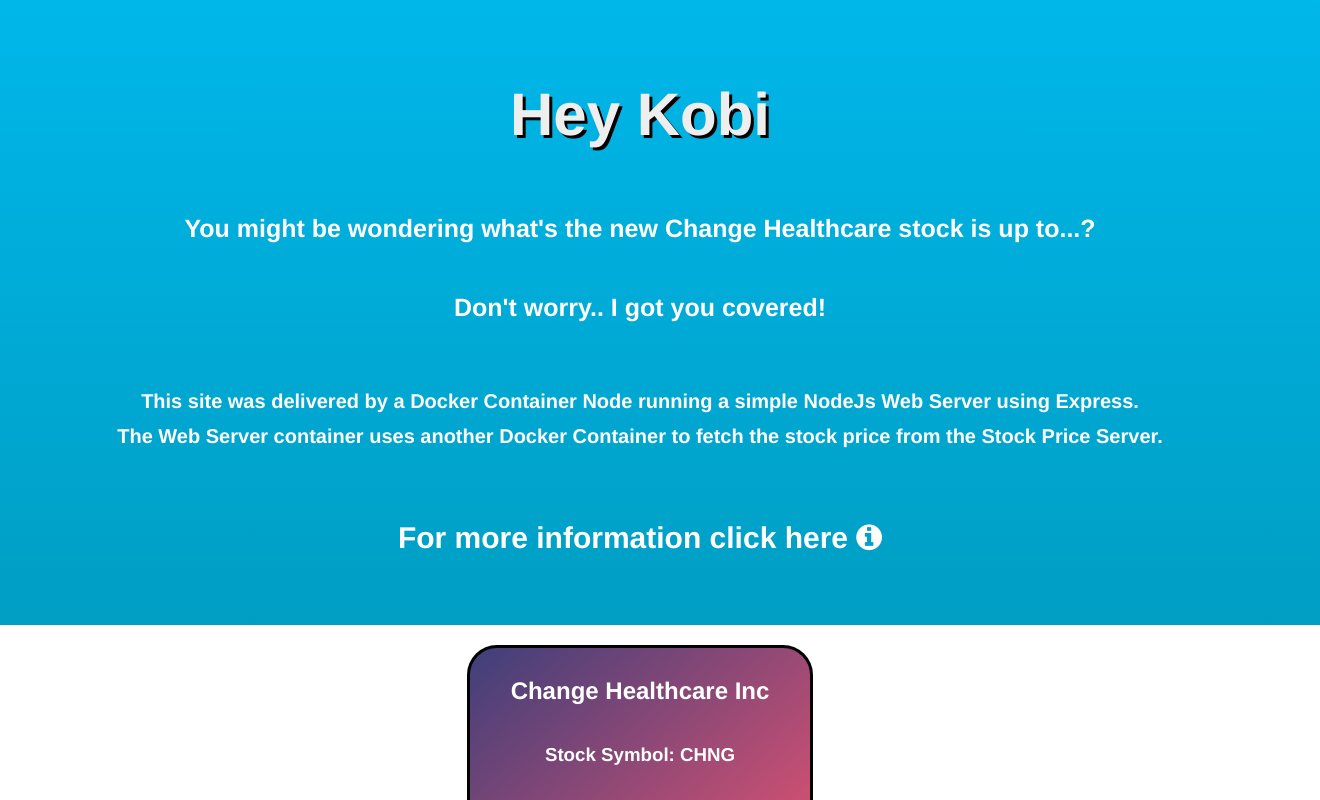
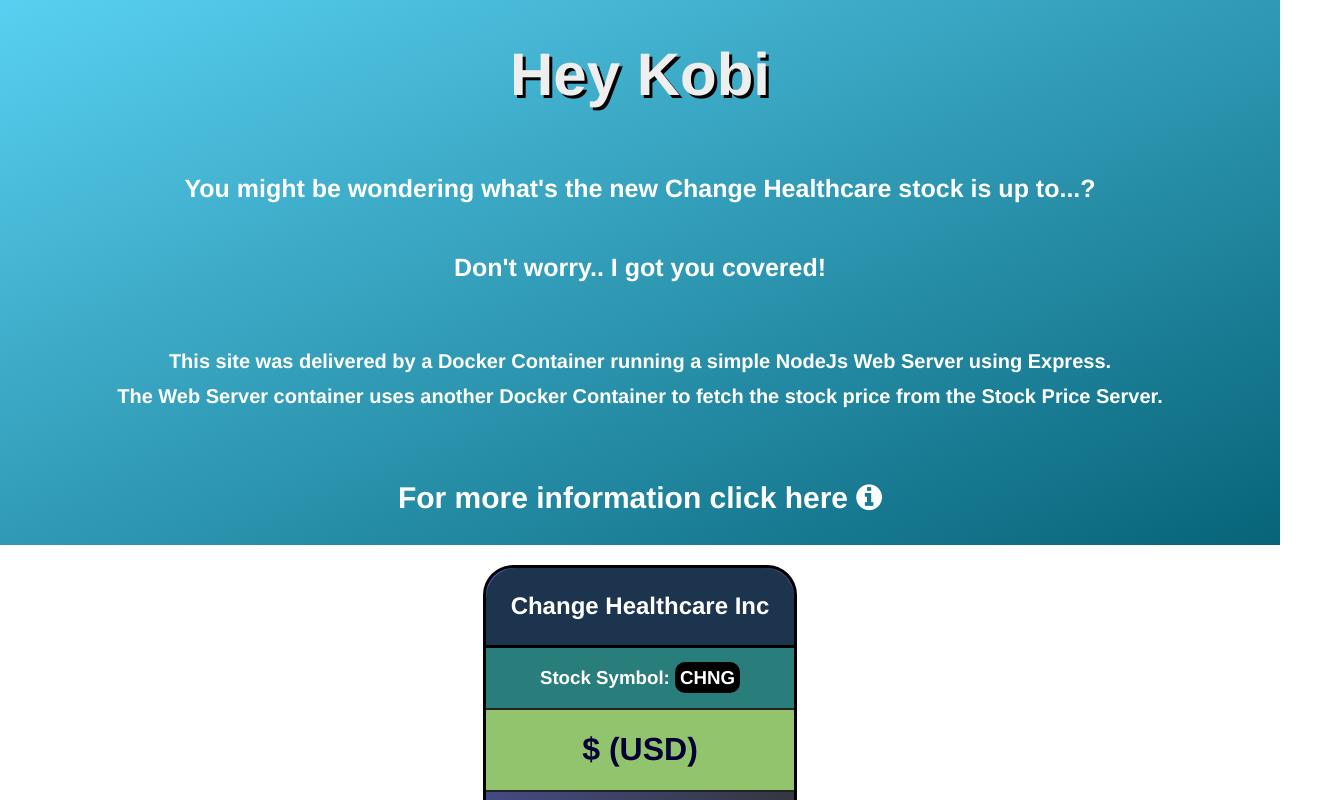
Before and after one commit to NatanColenberg/HelloKobi, a Vue app: page / in a window 1280 px wide. Shown: the top 800 px of the page, 1320 px wide, since content can reach past the window. Built offline with nearby package versions, Linux system fonts and the light colour scheme; no server answers.

Commit message:
Add files via upload

```diff
--- a/src/components/Header.vue
+++ b/src/components/Header.vue
@@ -4,7 +4,7 @@
     <h3>You might be wondering what's the new Change Healthcare stock is up to...?</h3>
     <h3>Don't worry.. I got you covered!</h3>
     <h4>
-      This site was delivered by a Docker Container Node running a simple NodeJs Web Server using Express.<br>
+      This site was delivered by a Docker Container running a simple NodeJs Web Server using Express.<br>
       The Web Server container uses another Docker Container to fetch the stock price from the Stock Price Server.<br>
     </h4>
     <h3 class="moreInfo" v-on:click="GetMoreInfo">
@@ -37,8 +37,7 @@
     display: flex;
     flex-flow: column;
     width: 100%;
-    padding: 40px;
-    background: linear-gradient(to bottom, #00b7ea 0%,#009ec3 100%);
+    background: linear-gradient(to bottom right, #59d0f1 0%,#076479 100%);
     color: rgb(255, 255, 255);
   }
   h1{
--- a/src/components/StockPrice.vue
+++ b/src/components/StockPrice.vue
@@ -1,9 +1,17 @@
 <template>
   <div class="stockPriceContainer" v-on:click="GetStockPrice">
       <div v-show="loading" class="loader"></div>
-      <h2 v-show="!loading">{{stockName}}</h2>
-      <h3 v-show="!loading">Stock Symbol: {{stockSymbol}}</h3>
-      <h1 v-show="!loading" class="stockPrice">{{stockPrice}}$ (USD)</h1>
+      <div class="stockName" v-show="!loading">
+        <h2>{{stockName}}</h2>
+      </div>
+      <div class="stockSymbol" v-show="!loading">
+        <h3>Stock Symbol: <span class="symbol">{{stockSymbol}}</span></h3>
+      </div>
+      <div class="stockPrice" v-show="!loading">
+        <h1>{{stockPrice}}$ (USD)</h1>
+      </div>
+
+
       <h4>{{priceDate}}</h4>
   </div>
 </template>
@@ -23,7 +31,7 @@
     return{
       stockPrice: "",
       priceDate: "",
-      loading: true,
+      loading: false,
     }
   },
   methods:{
@@ -59,28 +67,47 @@
   .stockPriceContainer{
     display: flex;
     flex-direction: column;
+    min-width: 150px;
     align-items: center;
     justify-content: center;
     justify-items: center;
     justify-self: center;
 
-    padding: 10px;
     margin: 20px;
-    width: 25%;
 
     border: 3px solid rgb(0, 0, 0);
     border-radius: 30px;
 
-    background: linear-gradient(to bottom right, rgba(15, 15, 89, 0.8) 0%,rgba(244, 42, 76, 0.8) 100%);
+    background: linear-gradient(to bottom right, rgba(36, 50, 172, 0.8) 0%,rgba(1, 1, 5, 0.8) 100%);
     color: rgb(255, 255, 255);
 
     cursor: pointer;
   }
   .stockPriceContainer:hover{
-    background: linear-gradient(to bottom right, rgba(15, 15, 89) 0%,rgba(244, 42, 76) 100%);
+
+  }
+  .stockName{
+    border-bottom: 3px solid black;
+    padding: 5px 25px;
+    background-color: #1D344E;
+    border-top-left-radius: 30px;
+    border-top-right-radius: 30px;
+  }
+  .stockSymbol{
+    border-bottom: 2px solid rgb(36, 36, 36);
+    width: 100%;
+    background-color: #297E7C;
+  }
+  .symbol{
+    background-color: black;
+    padding: 5px;
+    border-radius: 10px;
   }
   .stockPrice{
-    font-size: 40px;
+    background-color: #92C46D;
+    color: rgb(0, 1, 53);
+    width: 100%;
+    border-bottom: 2px solid rgb(36, 36, 36);
   }
 
   .loader {
```
Also changed, not shown: 4 other files (tests, documents, lock files or other folders).
